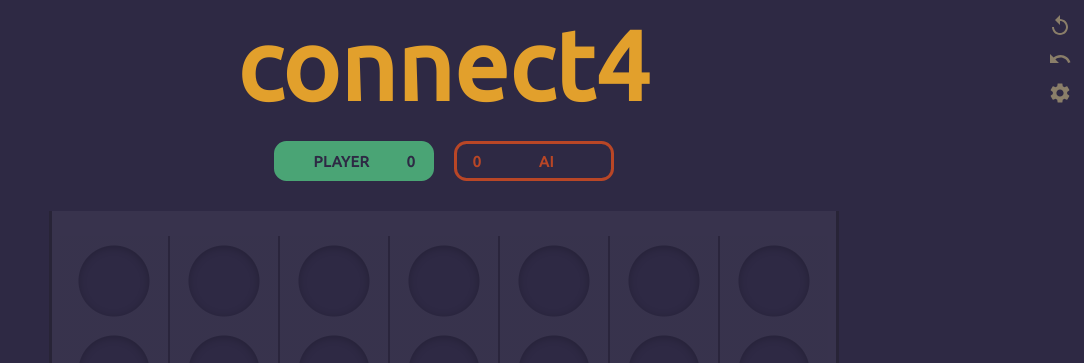
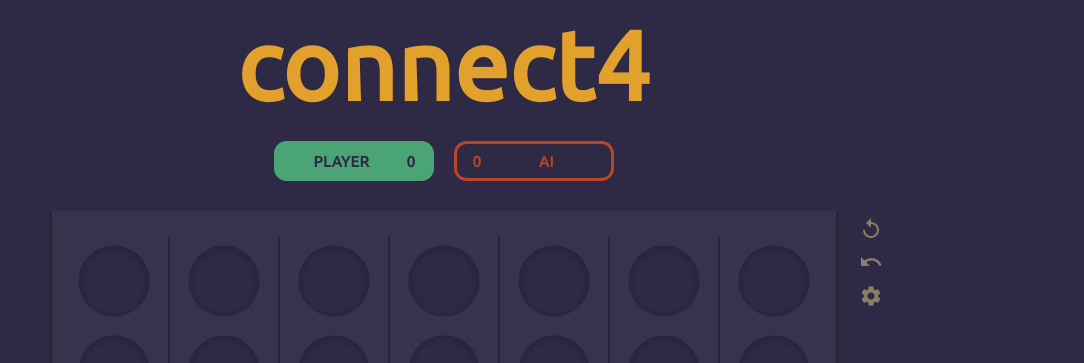
Before and after one commit to Thilerion/connect4, a Vue app: page / in a window 1280 px wide. Shown: the top 363 px of the page, without its empty margins (196-1280 px from the left). Built offline with nearby package versions, Linux system fonts and the light colour scheme.

Commit message:
Changed position of menu

```diff
--- a/src/App.vue
+++ b/src/App.vue
@@ -2,14 +2,6 @@
 	<div id="app">
 		<header>
 			<h1>Connect4</h1>
-			<div class="menu-container">
-				<C4Menu
-					@undoMove="undoMove"
-					@resetAll="resetAll"
-					@newGame="newGame"
-					@openSettings="uiSettings.showSettings = true"
-				/>
-			</div>
 		</header>
 		<C4Scoreboard
 			v-bind="{
@@ -40,7 +32,16 @@
 					v-bind="{gameSettings, players, uiSettings}"
 				/>
 			</transition>
+			<div class="menu-container">
+				<C4Menu
+					@undoMove="undoMove"
+					@resetAll="resetAll"
+					@newGame="newGame"
+					@openSettings="uiSettings.showSettings = true"
+				/>
+			</div>
 		</div>
+
 	</div>
 </template>
 
@@ -204,12 +205,12 @@ h1 {
 .menu-container {
 	position: absolute;
 	right: 0;
-	top: 0;
+	transform: translateX(100%);
 }
 
 .main {
 	position: relative;
-	display: inline-block;
+	display: inline-flex;
 	padding: 1rem;
 	margin-top: 1rem;
 }
--- a/src/components/Menu.vue
+++ b/src/components/Menu.vue
@@ -44,11 +44,12 @@ export default {
 
 <style scoped>
 .menu {
-	padding: 0.75rem;
+	padding: 0;
+	padding-right: 0.5rem;
 	min-width: 15rem;
 	display: flex;
 	flex-direction: column;
-	text-align: right;
+	text-align: left;
 	margin: 0;
 }
 
@@ -66,6 +67,7 @@ export default {
 	display: inline-flex;
 	align-items: center;
 	justify-content: flex-end;
+	flex-direction: row-reverse;
 	opacity: 0.5;
 	transition: opacity .25s ease, background .15s ease, color .15s ease;
 }
@@ -86,7 +88,7 @@ export default {
 
 .btn-text {
 	display: inline-block;
-	margin-right: 1rem;
+	margin-left: 1rem;
 	color: inherit;
 	font-weight: 500;
 	letter-spacing: 0.5px;
@@ -98,6 +100,6 @@ export default {
 
 .btn-text-enter, .btn-text-leave-to {
 	opacity: 0;
-	transform: translateX(-0.5rem);
+	transform: translateX(0.5rem);
 }
 </style>
```
